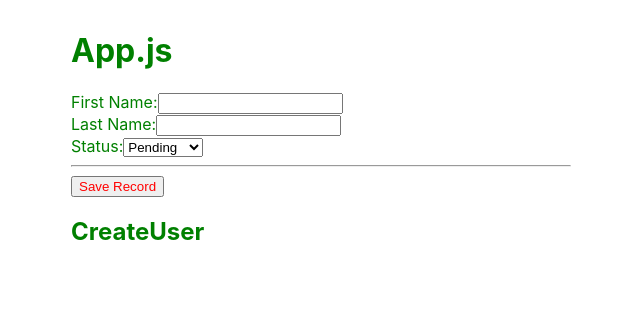
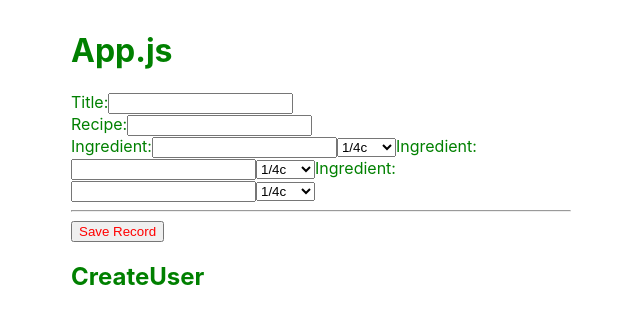
Before and after one commit to 303dog/showcase_1, a React (Create React App) app: page / in a window 1280 px wide. Shown: the top 324 px of the page, without its empty margins (319-959 px from the left). Built offline with nearby package versions, Linux system fonts and the light colour scheme.

Commit message:
props and render

```diff
--- a/src/Components/Dasboard.js
+++ b/src/Components/Dasboard.js
@@ -6,67 +6,133 @@ class Dashboard extends React.Component {
     super(props);
 
     this.state = {
-      customer: {
-        firstName: props.firstName,
-        lastName: props.lastName,
-        status: props.status
+      recipe_book: {
+        title: props.title,
+        recipe: props.recipe,
+        measure: props.measure,
+        ingredients: props.ingredients
       }
     }
   }
 
-  handleFirstNameChanged(event) {
-    var customer        = this.state.customer;
-    customer.firstName  = event.target.value;
+  handleTitleChanged(event) {
+    var recipe_book        = this.state.recipe_book;
+    recipe_book.title  = event.target.value;
 
-    this.setState({ customer: customer });
+    this.setState({ recipe_book: recipe_book });
   }
 
-  handleLastNameChanged(event) {
-    var customer      = this.state.customer;
-    customer.lastName = event.target.value;
+  handleRecipeChanged(event) {
+    var recipe_book      = this.state.recipe_book;
+    recipe_book.recipe = event.target.value;
 
-    this.setState({ customer: customer });
+    this.setState({ recipe_book: recipe_book });
   }
 
-  handleStatusChanged(event) {
-    var customer    = this.state.customer;
-    customer.status = event.target.value;
+  handleMeasureChanged(event) {
+    var recipe_book    = this.state.recipe_book;
+    recipe_book.measure = event.target.value;
 
-    this.setState({ customer: customer });
+    this.setState({ recipe_book: recipe_book });
+  }
+
+  handleIngredientsChanged(event) {
+    var recipe_book    = this.state.recipe_book;
+    recipe_book.ingredients = event.target.value;
+
+    this.setState({ recipe_book: recipe_book });
   }
 
   handleButtonClicked() {
-    console.log(this.state.customer);
+    console.log(this.state.recipe_book);
   }
 
   render() {
     return  (
       <div>
         <label>
-          First Name:
+          Title:
         </label>
-        <input type="text" value={this.state.customer.firstName} onChange={this.handleFirstNameChanged.bind(this)}/>
+        <input type="text" value={this.state.recipe_book.title} onChange={this.handleTitleChanged.bind(this)}/>
         <br/>
         <label>
-          Last Name:
+          Recipe:
         </label>
-        <input type="text" value={this.state.customer.lastName} onChange={this.handleLastNameChanged.bind(this)}/>
+        <input type="text" value={this.state.recipe_book.recipe} onChange={this.handleRecipeChanged.bind(this)}/>
         <br/>
-        <label>
-          Status:
+
+        <label value={this.state.recipe_book.ingredients} onChange={this.handleIngredientsChanged.bind(this)}>
+          Ingredient:
         </label>
-        <select value={this.state.customer.status} onChange={this.handleStatusChanged.bind(this)}>
-          <option value="PENDING">
-            Pending
+        <input type="text" value={this.state.recipe_book.ingredients} onChange={this.handleIngredientsChanged.bind(this)}/>
+        <select value={this.state.recipe_book.measure} onChange={this.handleMeasureChanged.bind(this)}>
+          <option value="1/4c">
+            1/4c
           </option>
-          <option value="APPROVED">
-            Approved
+          <option value="1/2c">
+            1/2c
+          </option>
+          <option value="3/4c">
+            3/4c
+          </option>
+          <option value="1c">
+            1c
+          </option>
+          <option value="1 1/4c">
+            1 1/4c
           </option>
         </select>
+        <label value={this.state.recipe_book.ingredients} onChange={this.handleIngredientsChanged.bind(this)}>
+          Ingredient:
+        </label>
+        <input type="text" value={this.state.recipe_book.ingredients} onChange={this.handleIngredientsChanged.bind(this)}/>
+        <select value={this.state.recipe_book.measure} onChange={this.handleMeasureChanged.bind(this)}>
+          <option value="1/4c">
+            1/4c
+          </option>
+          <option value="1/2c">
+            1/2c
+          </option>
+          <option value="3/4c">
+            3/4c
+          </option>
+          <option value="1c">
+            1c
+          </option>
+          <option value="1 1/4c">
+            1 1/4c
+          </option>
+        </select>
+        <label value={this.state.recipe_book.ingredients} onChange={this.handleIngredientsChanged.bind(this)}>
+          Ingredient:
+        </label>
+        <input type="text" value={this.state.recipe_book.ingredients} onChange={this.handleIngredientsChanged.bind(this)}/>
+        <select value={this.state.recipe_book.measure} onChange={this.handleMeasureChanged.bind(this)}>
+          <option value="1/4c">
+            1/4c
+          </option>
+          <option value="1/2c">
+            1/2c
+          </option>
+          <option value="3/4c">
+            3/4c
+          </option>
+          <option value="1c">
+            1c
+          </option>
+          <option value="1 1/4c">
+            1 1/4c
+          </option>
+        </select>
+
+        <br/>
+
         <hr/>
         <button onClick={this.handleButtonClicked.bind(this)}>
           Save Record
         </button>
+        <div value={this.props.recipe_book}></div>
+
       </div>
     );
   }
```
